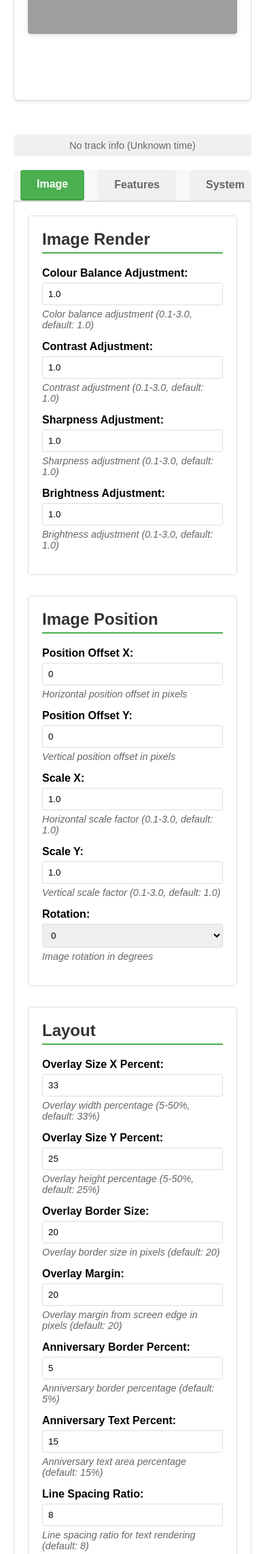
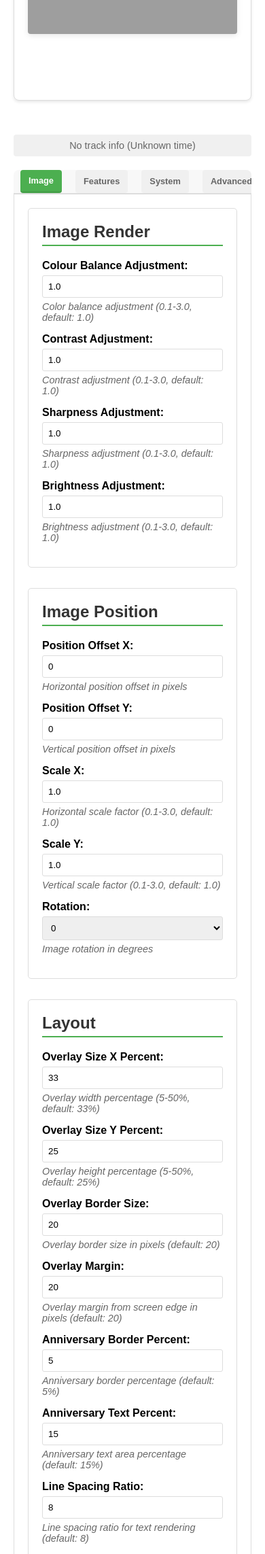
Before and after one commit to richardtkemp/roon-album-art-display, a Flask app: page / in a window 390 px wide. Shown: the part 489-2775 px from the top of the page at 68% size. Run offline with Flask 3, Linux system fonts and the light colour scheme; data that the repository does not hold is empty; some libraries are stand-ins or nearby versions; grey boxes are pictures that could not be loaded.

```diff
--- a/roon_display/web/static/css/styles.css
+++ b/roon_display/web/static/css/styles.css
@@ -292,7 +292,10 @@ button:hover { background-color: #45a049; }
     border-bottom: 2px solid #ddd;
     background: #f8f8f8;
     border-radius: 8px 8px 0 0;
-    overflow: hidden;
+    overflow-x: auto;
+    overflow-y: hidden;
+    white-space: nowrap;
+    -webkit-overflow-scrolling: touch;
 }
 
 .tab-button {
@@ -306,6 +309,25 @@ button:hover { background-color: #45a049; }
     transition: all 0.3s ease;
     flex: 1;
     text-align: center;
+    min-width: fit-content;
+    white-space: nowrap;
+}
+
+/* Responsive tab button sizing */
+@media (max-width: 768px) {
+    .tab-button {
+        padding: 10px 16px;
+        font-size: 0.9em;
+        flex: 0 0 auto;
+    }
+}
+
+@media (max-width: 480px) {
+    .tab-button {
+        padding: 8px 12px;
+        font-size: 0.8em;
+        flex: 0 0 auto;
+    }
 }
 
 .tab-button:hover {
--- a/todo.txt
+++ b/todo.txt
@@ -1,3 +1,4 @@
+ tabs and anniv are too wide on mobile
 
 Completely disable logging to disk to protect it (or move logs to a ramdisk)
 
```
Also changed, not shown: roon_display/roon_client/client.py (+1 -6 lines), roon_display/viewers/base.py (+6 -3 lines), roon_display/web/static/js/preview.js (line endings or trailing spaces), roon_display/web/templates/config_form.html (line endings or trailing spaces).
